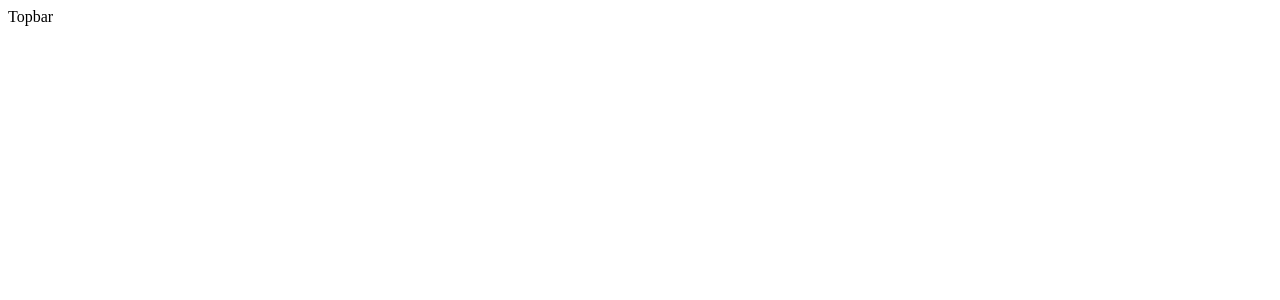
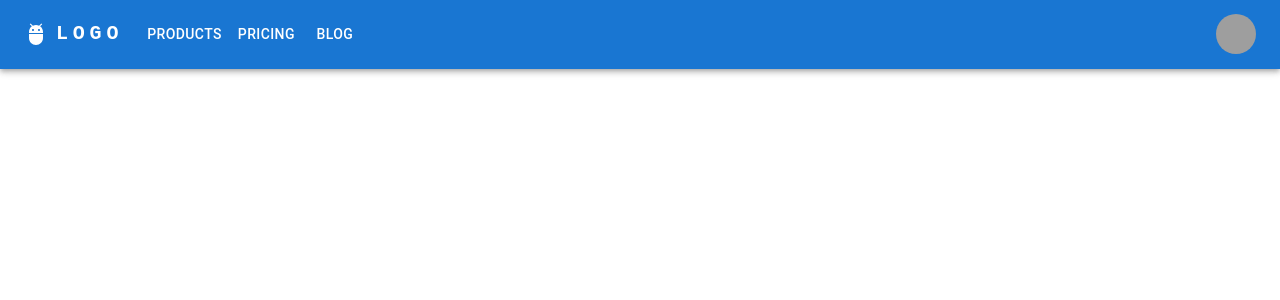
Before and after one commit to yurikondo/place-bb, a React (Create React App) app in the folder client/: page / in a window 1280 px wide. Shown: the top 300 px of the page. Built offline with nearby package versions, Linux system fonts and the light colour scheme; grey boxes are pictures that could not be loaded.

Commit message:
💄 Add Top bar

```diff
--- a/client/public/index.html
+++ b/client/public/index.html
@@ -11,6 +11,7 @@
     />
     <link rel="apple-touch-icon" href="%PUBLIC_URL%/logo192.png" />
     <link rel="manifest" href="%PUBLIC_URL%/manifest.json" />
+    <link rel="stylesheet" href="style.css">
     <title>Place BB</title>
   </head>
   <body>
--- /dev/null
+++ b/client/public/style.css
@@ -0,0 +1,3 @@
+* {
+  margin: 0;
+}
--- a/client/src/components/topber/Topbar.jsx
+++ b/client/src/components/topber/Topbar.jsx
@@ -1,7 +1,162 @@
-import React from 'react'
+import * as React from 'react';
+import AppBar from '@mui/material/AppBar';
+import Box from '@mui/material/Box';
+import Toolbar from '@mui/material/Toolbar';
+import IconButton from '@mui/material/IconButton';
+import Typography from '@mui/material/Typography';
+import Menu from '@mui/material/Menu';
+import MenuIcon from '@mui/icons-material/Menu';
+import Container from '@mui/material/Container';
+import Avatar from '@mui/material/Avatar';
+import Button from '@mui/material/Button';
+import Tooltip from '@mui/material/Tooltip';
+import MenuItem from '@mui/material/MenuItem';
+import AdbIcon from '@mui/icons-material/Adb';
 
-export const Topbar = () => {
+const pages = ['Products', 'Pricing', 'Blog'];
+const settings = ['Profile', 'Account', 'Dashboard', 'Logout'];
+
+function Topbar() {
+  const [anchorElNav, setAnchorElNav] = React.useState(null);
+  const [anchorElUser, setAnchorElUser] = React.useState(null);
+
+  const handleOpenNavMenu = (event) => {
+    setAnchorElNav(event.currentTarget);
+  };
+  const handleOpenUserMenu = (event) => {
+    setAnchorElUser(event.currentTarget);
+  };
+
+  const handleCloseNavMenu = () => {
+    setAnchorElNav(null);
+  };
+
+  const handleCloseUserMenu = () => {
+    setAnchorElUser(null);
+  };
+
   return (
-    <div>Topbar</div>
-  )
+    <AppBar position="static">
+      <Container maxWidth="xl">
+        <Toolbar disableGutters>
+          <AdbIcon sx={{ display: { xs: 'none', md: 'flex' }, mr: 1 }} />
+          <Typography
+            variant="h6"
+            noWrap
+            component="a"
+            href="/"
+            sx={{
+              mr: 2,
+              display: { xs: 'none', md: 'flex' },
+              fontFamily: 'monospace',
+              fontWeight: 700,
+              letterSpacing: '.3rem',
+              color: 'inherit',
+              textDecoration: 'none',
+            }}
+          >
+            LOGO
+          </Typography>
+
+          <Box sx={{ flexGrow: 1, display: { xs: 'flex', md: 'none' } }}>
+            <IconButton
+              size="large"
+              aria-label="account of current user"
+              aria-controls="menu-appbar"
+              aria-haspopup="true"
+              onClick={handleOpenNavMenu}
+              color="inherit"
+            >
+              <MenuIcon />
+            </IconButton>
+            <Menu
+              id="menu-appbar"
+              anchorEl={anchorElNav}
+              anchorOrigin={{
+                vertical: 'bottom',
+                horizontal: 'left',
+              }}
+              keepMounted
+              transformOrigin={{
+                vertical: 'top',
+                horizontal: 'left',
+              }}
+              open={Boolean(anchorElNav)}
+              onClose={handleCloseNavMenu}
+              sx={{
+                display: { xs: 'block', md: 'none' },
+              }}
+            >
+              {pages.map((page) => (
+                <MenuItem key={page} onClick={handleCloseNavMenu}>
+                  <Typography textAlign="center">{page}</Typography>
+                </MenuItem>
+              ))}
+            </Menu>
+          </Box>
+          <AdbIcon sx={{ display: { xs: 'flex', md: 'none' }, mr: 1 }} />
+          <Typography
+            variant="h5"
+            noWrap
+            component="a"
+            href=""
+            sx={{
+              mr: 2,
+              display: { xs: 'flex', md: 'none' },
+              flexGrow: 1,
+              fontFamily: 'monospace',
+              fontWeight: 700,
+              letterSpacing: '.3rem',
+              color: 'inherit',
+              textDecoration: 'none',
+            }}
+          >
+            LOGO
+          </Typography>
+          <Box sx={{ flexGrow: 1, display: { xs: 'none', md: 'flex' } }}>
+            {pages.map((page) => (
+              <Button
+                key={page}
+                onClick={handleCloseNavMenu}
+                sx={{ my: 2, color: 'white', display: 'block' }}
+              >
+                {page}
+              </Button>
+            ))}
+          </Box>
+
+          <Box sx={{ flexGrow: 0 }}>
+            <Tooltip title="Open settings">
+              <IconButton onClick={handleOpenUserMenu} sx={{ p: 0 }}>
+                <Avatar alt="Remy Sharp" src="/static/images/avatar/2.jpg" />
+              </IconButton>
+            </Tooltip>
+            <Menu
+              sx={{ mt: '45px' }}
+              id="menu-appbar"
+              anchorEl={anchorElUser}
+              anchorOrigin={{
+                vertical: 'top',
+                horizontal: 'right',
+              }}
+              keepMounted
+              transformOrigin={{
+                vertical: 'top',
+                horizontal: 'right',
+              }}
+              open={Boolean(anchorElUser)}
+              onClose={handleCloseUserMenu}
+            >
+              {settings.map((setting) => (
+                <MenuItem key={setting} onClick={handleCloseUserMenu}>
+                  <Typography textAlign="center">{setting}</Typography>
+                </MenuItem>
+              ))}
+            </Menu>
+          </Box>
+        </Toolbar>
+      </Container>
+    </AppBar>
+  );
 }
+export default Topbar;
```
Also changed, not shown: client/src/pages/home/Home.jsx (+4 -6 lines).
